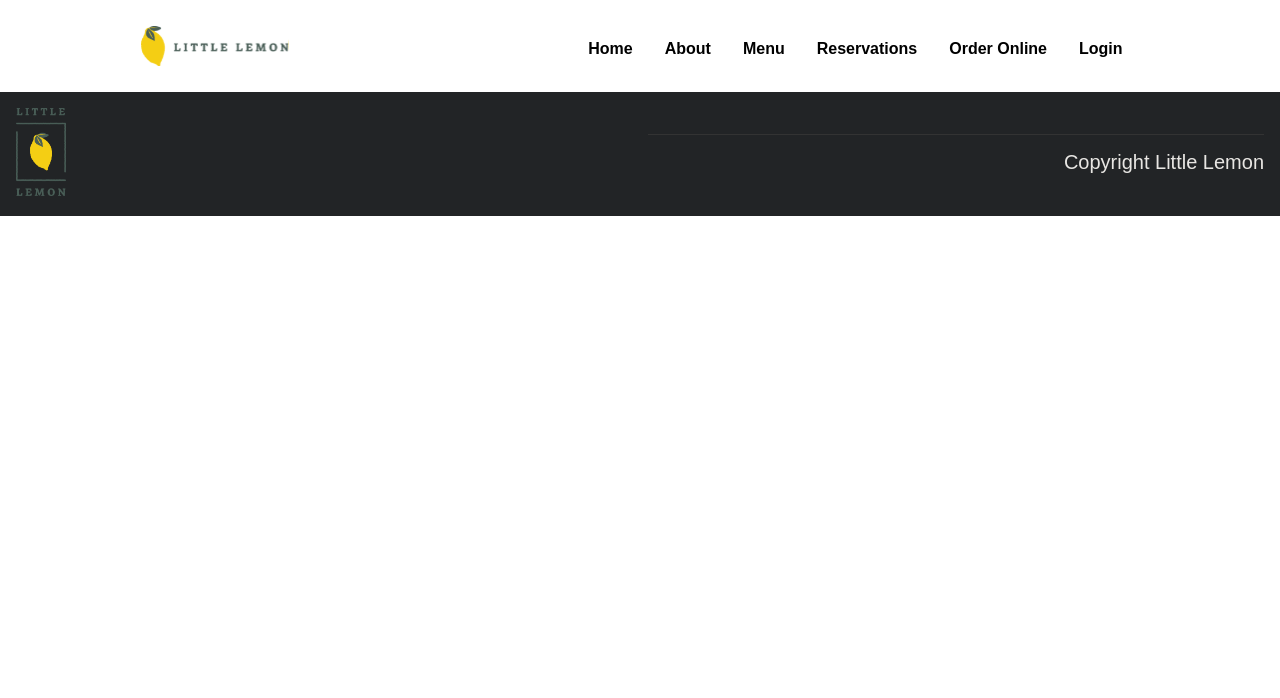
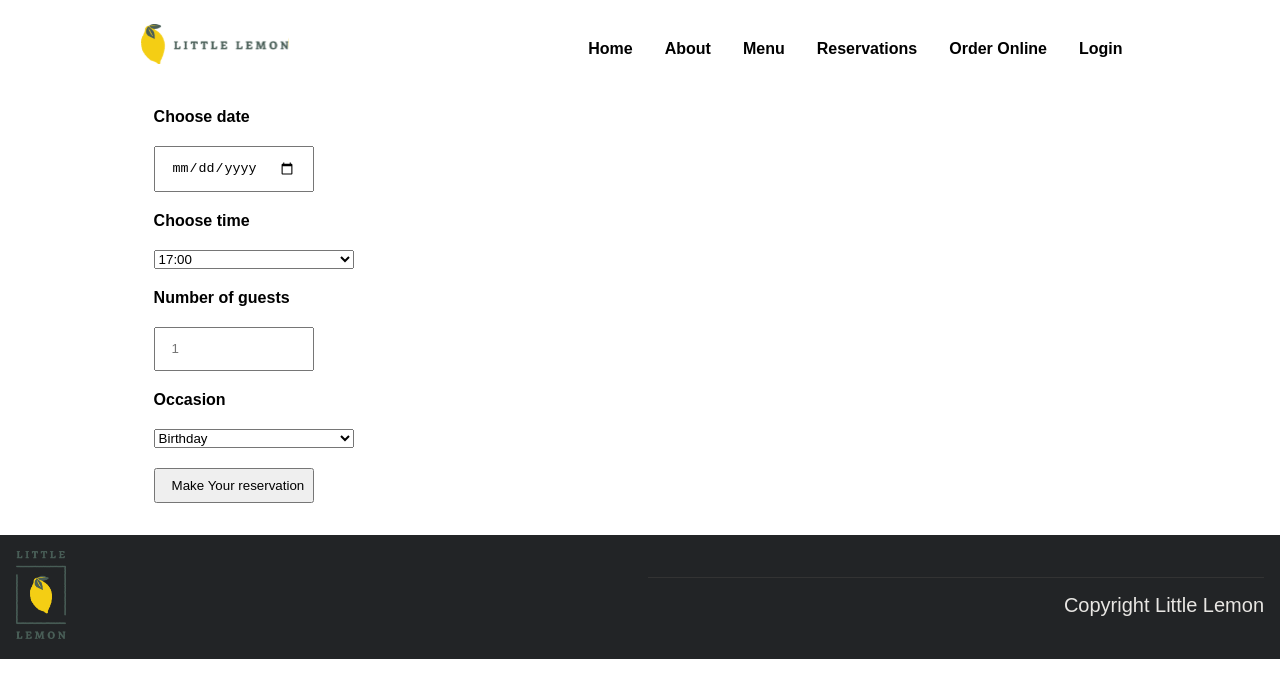
Before and after one commit to rhinoxD/Little-Lemon, a React (Create React App) app: page /booking in a window 1280 px wide. Shown: the top 698 px of the page. Built offline with nearby package versions, Linux system fonts and the light colour scheme; the HTML template or start-up script is replaced by a standard one.

Commit message:
Defining the Bookings page

```diff
--- a/src/App.css
+++ b/src/App.css
@@ -389,6 +389,11 @@
   padding-top: 1rem;
 }
 
+.form {
+  color: #000;
+  margin: 2rem 9.6rem;
+}
+
 @media (max-width: 420px) {
   header > img {
     display: block;
--- a/src/App.js
+++ b/src/App.js
@@ -2,9 +2,9 @@
 
 import './App.css'
 import About from './components/About'
+import BookingPage from './components/BookingPage'
 import Home from './components/Home'
 import Footer from './components/Layout/Footer'
-import Header from './components/Layout/Header'
 import Nav from './components/Layout/Nav'
 import Login from './components/Login'
 import Menu from './components/Menu'
@@ -22,6 +22,7 @@
         <Route path='/reservations' element={<Reservations />} />
         <Route path='/order-online' element={<OrderOnline />} />
         <Route path='/login' element={<Login />} />
+        <Route path='/booking' element={<BookingPage />} />
       </Routes>
       <Footer />
     </BrowserRouter>
--- /dev/null
+++ b/src/components/BookingForm.js
@@ -0,0 +1,71 @@
+import { useState } from 'react'
+
+const BookingForm = () => {
+  const [date, setDate] = useState('')
+  const [availableTimes, setAvailableTimes] = useState([
+    '17:00',
+    '18:00',
+    '19:00',
+    '20:00',
+    '21:00',
+    '22:00',
+  ])
+  const [time, setTime] = useState('')
+  const [guests, setGuests] = useState(1)
+  const [occasion, setOccasion] = useState('')
+  const handleDate = (e) => {
+    // console.log(e.target.value)
+    setDate(e.target.value)
+  }
+  const handleTime = (e) => {
+    // console.log(e.target.value)
+    setTime(e.target.value)
+  }
+  const handleGuests = (e) => {
+    // console.log(e.target.value)
+    setGuests(e.target.value)
+  }
+  const handleOccasion = (e) => {
+    // console.log(e.target.value)
+    setOccasion(e.target.value)
+  }
+  const handleSubmit = (e) => {
+    e.preventDefault()
+    console.log(date, time, guests, occasion)
+  }
+  return (
+    <div className='form'>
+      <form style={{ display: 'grid', maxWidth: '200px', gap: '20px' }}>
+        <label htmlFor='res-date'>Choose date</label>
+        <input type='date' id='res-date' onChange={handleDate} />
+        <label htmlFor='res-time'>Choose time</label>
+        <select id='res-time ' onChange={handleTime}>
+          {availableTimes.map((avlTime) => (
+            <option key={avlTime}>{avlTime}</option>
+          ))}
+        </select>
+        <label htmlFor='guests'>Number of guests</label>
+        <input
+          type='number'
+          placeholder='1'
+          min='1'
+          max='10'
+          id='guests'
+          onChange={handleGuests}
+        />
+        <label htmlFor='occasion'>Occasion</label>
+        <select id='occasion' onChange={handleOccasion}>
+          <option>Birthday</option>
+          <option>Anniversary</option>
+        </select>
+        <input
+          type='submit'
+          value='Make Your reservation'
+          onClick={handleSubmit}
+        />
+      </form>
+    </div>
+  )
+}
+
+export default BookingForm
--- /dev/null
+++ b/src/components/BookingPage.js
@@ -0,0 +1,12 @@
+import React from 'react'
+import BookingForm from './BookingForm'
+
+const BookingPage = () => {
+  return (
+    <div>
+      <BookingForm />
+    </div>
+  )
+}
+
+export default BookingPage
--- a/src/components/Layout/Header.js
+++ b/src/components/Layout/Header.js
@@ -1,11 +1,14 @@
 import React from 'react'
+import { Link } from 'react-router-dom'
 
 import header from '../../assets/Logo.svg'
 
 const Header = () => {
   return (
     <header>
-      <img src={header} alt='header-logo' />
+      <Link to='/'>
+        <img src={header} alt='header-logo' />
+      </Link>
     </header>
   )
 }
--- a/src/components/Main.js
+++ b/src/components/Main.js
@@ -5,6 +5,7 @@
 import bruschetta from '../assets/bruchetta.svg'
 import lemonDessert from '../assets/lemon dessert.jpg'
 import scooter from '../assets/scooter.svg'
+import { Link } from 'react-router-dom'
 
 const Main = () => {
   return (
@@ -17,7 +18,7 @@
             We are a family owned Mediterranean restaurant, focused on
             traditional recipes served with a modern twist.
           </h5>
-          <button className='btn'>Reserve a Table</button>
+          <button className='btn'><Link to='/booking'>Reserve a Table</Link></button>
         </div>
         <div className='content-image'>
           <img src={contentImage} alt='restaurant-food' />
```
